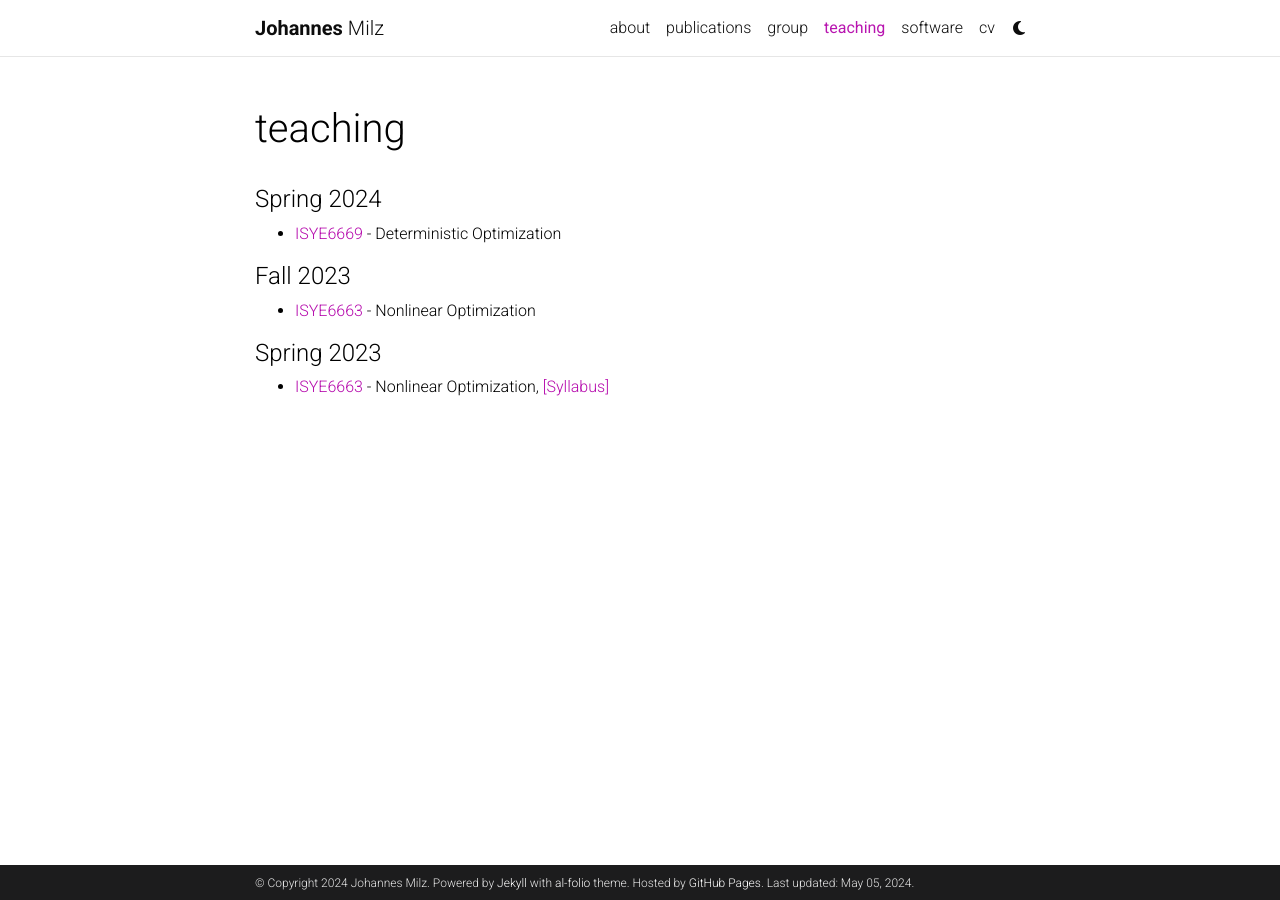
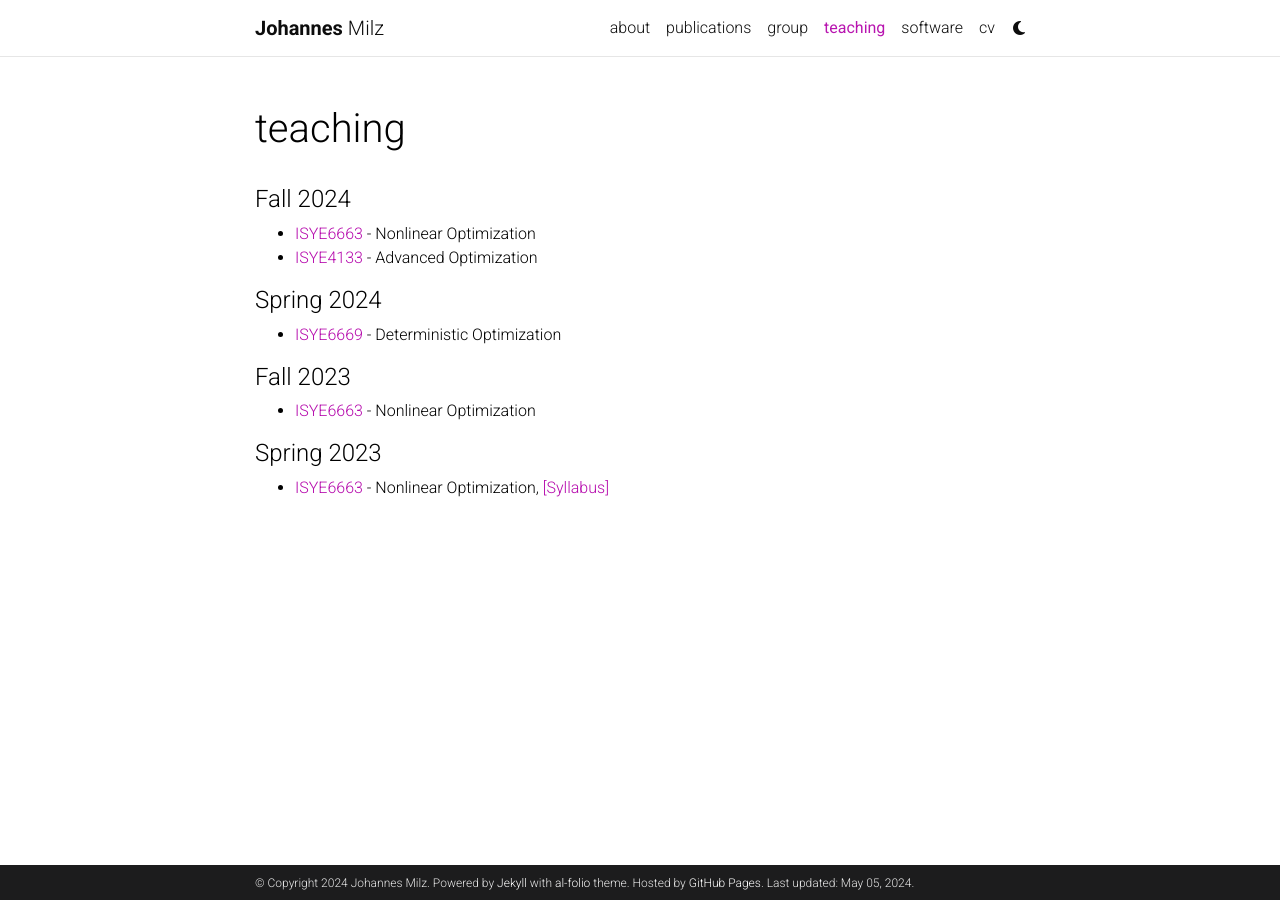
Before and after one commit to milzj/milzj.github.io, a Jekyll site: the page built from _pages/teaching.md, in a window 1280 px wide. Built offline with Jekyll 4.4.1, drawn with Linux system fonts in a browser that asks for light colours; comment, search, counter and statistics services are not loaded; a style sheet for code colours, icons or effects is not loaded.

Commit message:
Update teaching.md

```diff
--- a/_pages/teaching.md
+++ b/_pages/teaching.md
@@ -6,6 +6,10 @@ description:
 nav: true
 nav_order: 5
 ---
+
+#### Fall 2024
+ - [ISYE6663](https://oscar.gatech.edu/bprod/bwckctlg.p_display_courses?term_in=202308&one_subj=ISYE&sel_crse_strt=6663&sel_crse_end=6663&sel_subj=&sel_levl=&sel_schd=&sel_coll=&sel_divs=&sel_dept=&sel_attr=) - Nonlinear Optimization
+ - [ISYE4133](https://oscar.gatech.edu/bprod/bwckctlg.p_display_courses?term_in=202408&one_subj=ISYE&sel_crse_strt=4133&sel_crse_end=4133&sel_subj=&sel_levl=&sel_schd=&sel_coll=&sel_divs=&sel_dept=&sel_attr=) - Advanced Optimization
 
 #### Spring 2024
 - [ISYE6669](https://oscar.gatech.edu/bprod/bwckctlg.p_display_courses?term_in=202402&one_subj=ISYE&sel_crse_strt=6669&sel_crse_end=6669&sel_subj=&sel_levl=&sel_schd=&sel_coll=&sel_divs=&sel_dept=&sel_attr=) - Deterministic Optimization
```
